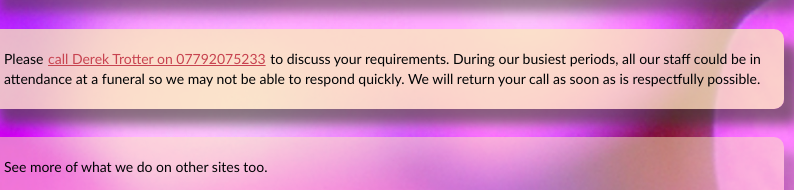
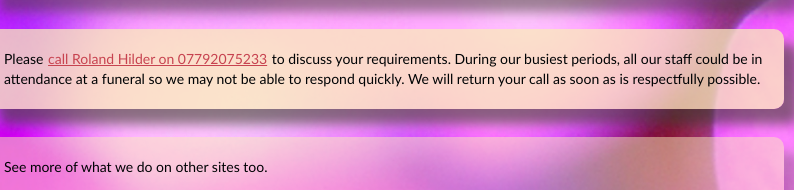
Before and after one commit to crumeniferus/rhcarriagemasters, a plain HTML site: page build/contact.html in a window 1280 px wide. Shown: the part 208-398 px from the top of the page, 256-1050 px from the left. Drawn offline with Linux system fonts and the light colour scheme.

Commit message:
Created new partner name text file. Corrected symlinks for main partner name.

```diff
--- a/build/contact.html
+++ b/build/contact.html
@@ -39,7 +39,7 @@ Only Fools and Hearses of Dorset</a></h1>
 		</header><!-- /#banner -->
 
 		<section id="content" class="body">
-		  <p>Please <a href="tel:07792075233">call Derek Trotter on 07792075233</a> to discuss your requirements. During our busiest periods, all our staff could be in attendance at a funeral so we may not be able to respond quickly. We will return your call as soon as is respectfully possible.</p>
+		  <p>Please <a href="tel:07792075233">call Roland Hilder on 07792075233</a> to discuss your requirements. During our busiest periods, all our staff could be in attendance at a funeral so we may not be able to respond quickly. We will return your call as soon as is respectfully possible.</p>
 		</section><!-- /#content -->
 
 		<section id="extras" class="body">
```
Also changed, not shown: build/partner_name_main.txt, build/partner_name_rhfs.txt.
